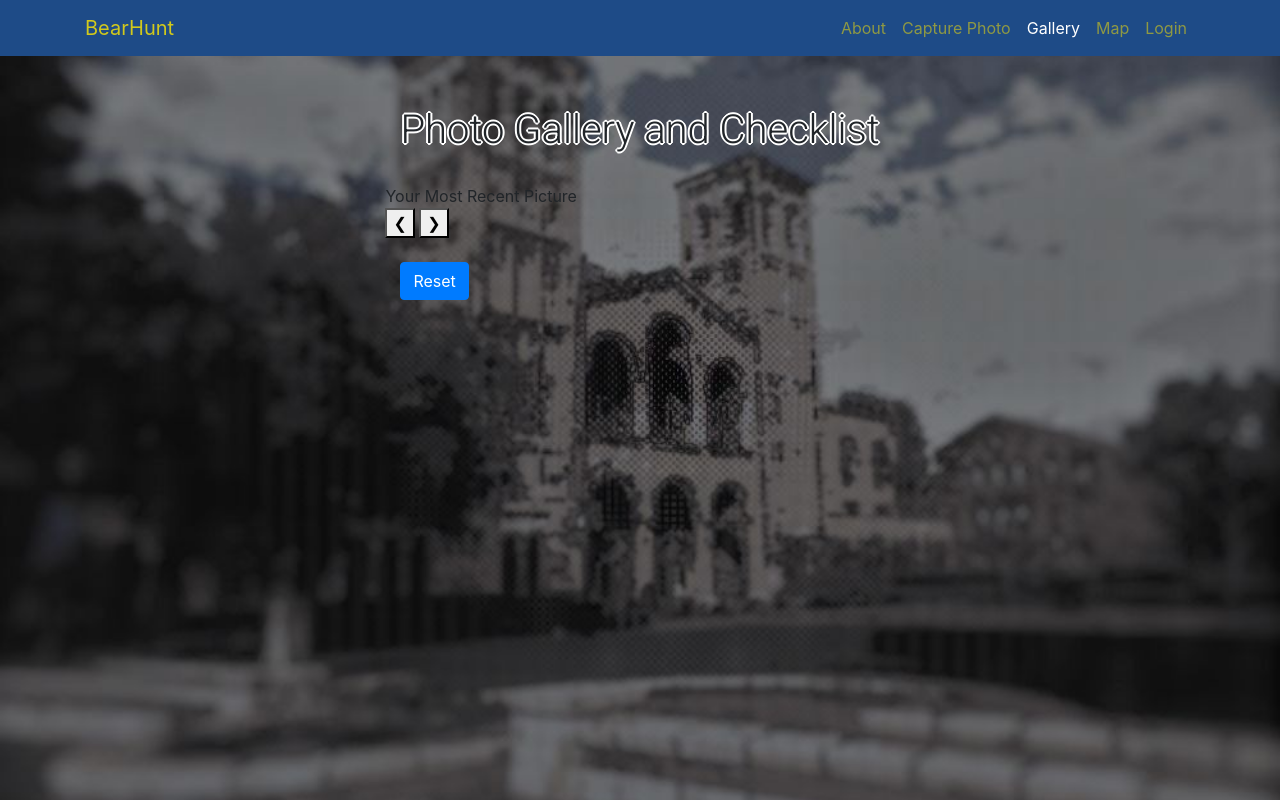
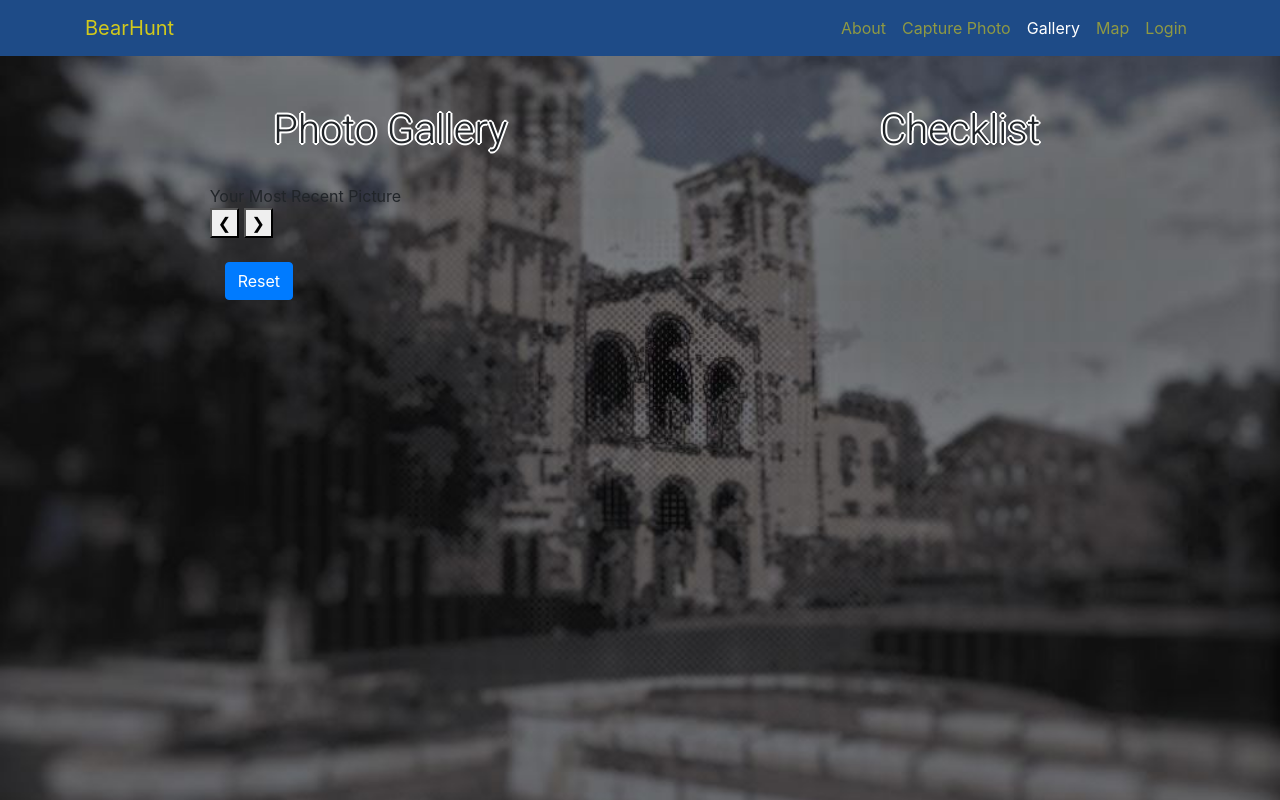
Before and after one commit to insomnolent/polar-hunt-frontend, a plain HTML site: page gallery.html in a window 1280 px wide. Drawn offline with Linux system fonts and the light colour scheme; no server answers.

Commit message:
add checklist

```diff
--- a/css/full.css
+++ b/css/full.css
@@ -28,6 +28,7 @@ body {
 .map-text {
 	font-size: 40px;
 }
+
 .gallery-text {
 	font-size: 40px;
 	font-family: "Roboto", sans serif;
@@ -35,6 +36,10 @@ body {
 	vertical-align: middle;
 	text-shadow: 2px 0 0 #fff, -2px 0 0 #fff, 0 2px 0 #fff, 0 -2px 0 #fff, 1px 1px #fff, -1px -1px 0 #fff, 1px -1px 0 #fff, -1px 1px 0 #fff;
 }
+.gallery-container {
+	padding-top: 100px;
+}
+
 .capture-text {
 	font-size: 20px;
 	padding-top: 100px;
--- a/gallery.html
+++ b/gallery.html
@@ -51,10 +51,12 @@
     </nav>
 
     <!-- Page Content -->
-    <div class="container" style="padding-top: 100px;">
+    <div class="container" style="padding-top: 100px">
       <div class="row">
         <div class="col-med-6 mx-auto">
-            <div class="gallery-text">Photo Gallery and Checklist</div>
+            <div class="row">
+              <div class="col-med-6 mx-auto">
+                <div class="gallery-text">Photo Gallery</div>
 
                 <div class="row">
                   <div class="w3-content w3-display-container">
@@ -116,6 +118,13 @@
             </div>
           </div>
 
+          <div class="col-med-6 mx-auto">
+              <div class="gallery-text">Checklist</div>
+
+          </div>
+        </div>
+      </div>
+
     <!-- Bootstrap core JavaScript -->
     <script src="vendor/jquery/jquery.min.js"></script>
     <script src="vendor/bootstrap/js/bootstrap.bundle.min.js"></script>
```
Lines whose indentation alone changed are shown as unchanged.
